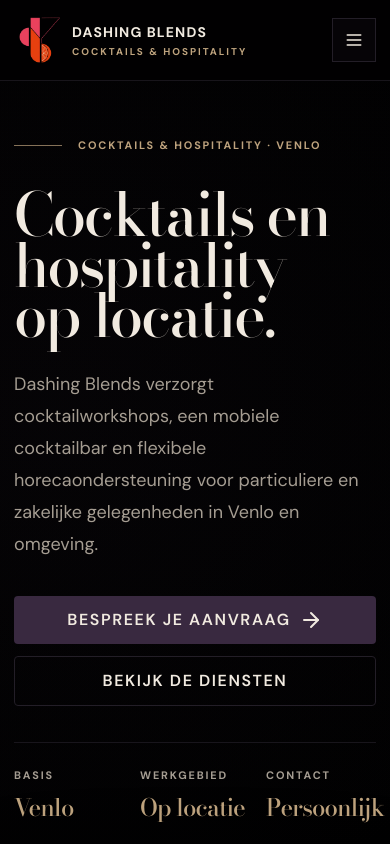
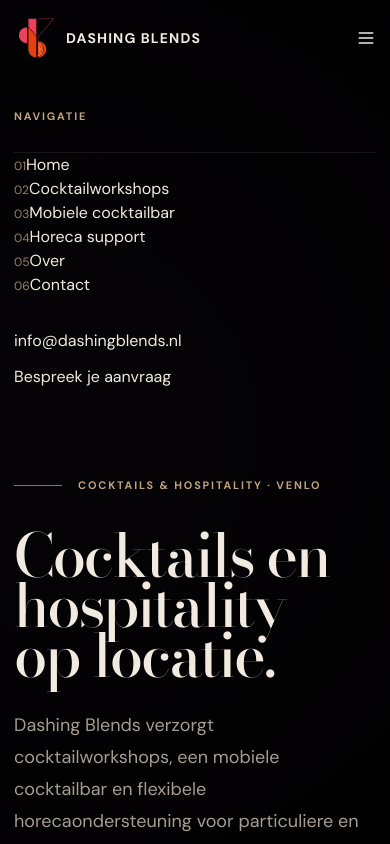
Before and after one commit to VolkerWillems/dashing-blends, a Next.js app: page / in a window 390 px wide. Shown: the top 844 px of the page. Built offline with nearby package versions, Linux system fonts and the light colour scheme.

Commit message:
Build responsive premium navigation with mobile toggle

```diff
--- a/components/site-header.tsx
+++ b/components/site-header.tsx
@@ -1,8 +1,10 @@
+"use client";
+
 import Image from "next/image";
 import Link from "next/link";
-import { Mail, Menu } from "lucide-react";
-
-import { Button } from "@/components/ui/button";
+import { Mail, Menu, X } from "lucide-react";
+import { usePathname } from "next/navigation";
+import { useEffect, useState } from "react";
 
 const navigation = [
   { label: "Home", href: "/" },
@@ -14,51 +16,102 @@ const navigation = [
 ];
 
 export function SiteHeader() {
+  const pathname = usePathname();
+  const [open, setOpen] = useState(false);
+
+  useEffect(() => {
+    setOpen(false);
+  }, [pathname]);
+
+  useEffect(() => {
+    document.body.style.overflow = open ? "hidden" : "";
+    return () => {
+      document.body.style.overflow = "";
+    };
+  }, [open]);
+
   return (
-    <header className="sticky top-0 z-50 border-b border-border/70 bg-background/88 backdrop-blur-xl">
-      <div className="section-shell flex min-h-20 items-center justify-between gap-6">
-        <Link href="/" className="flex items-center gap-3" aria-label="Dashing Blends home">
-          <Image src="/logodashingblends.webp" width={46} height={46} alt="Dashing Blends" priority />
-          <div className="leading-tight">
-            <p className="text-sm font-black uppercase tracking-[0.08em]">Dashing Blends</p>
-            <p className="mt-1 text-[0.62rem] font-bold uppercase tracking-[0.2em] text-secondary">
+    <header className="site-header sticky top-0 z-50">
+      <div className="section-shell flex h-[76px] items-center justify-between gap-5 lg:h-[88px]">
+        <Link href="/" className="group flex min-w-0 items-center gap-3" aria-label="Dashing Blends home">
+          <Image
+            src="/logodashingblends.webp"
+            width={48}
+            height={48}
+            alt="Dashing Blends"
+            priority
+            className="size-10 shrink-0 object-contain sm:size-12"
+          />
+          <div className="min-w-0 leading-tight">
+            <p className="truncate text-sm font-bold uppercase tracking-[0.08em] sm:text-base">Dashing Blends</p>
+            <p className="mt-1 hidden text-[0.61rem] font-semibold uppercase tracking-[0.19em] text-secondary/90 sm:block">
               Cocktails & hospitality
             </p>
           </div>
         </Link>
 
-        <nav aria-label="Hoofdnavigatie" className="hidden items-center gap-1 xl:flex">
-          {navigation.map((item) => (
-            <Button key={item.href} asChild variant="ghost" size="sm" className="text-[0.68rem] uppercase tracking-[0.12em]">
-              <Link href={item.href}>{item.label}</Link>
-            </Button>
-          ))}
-        </nav>
-
-        <Button asChild className="hidden uppercase tracking-[0.1em] sm:inline-flex">
-          <Link href="/contact">
-            <Mail data-icon="inline-start" />
-            Aanvragen
-          </Link>
-        </Button>
-
-        <details className="group relative xl:hidden">
-          <summary className="flex size-11 cursor-pointer list-none items-center justify-center border border-border bg-card text-foreground transition hover:border-secondary/50 [&::-webkit-details-marker]:hidden">
-            <Menu className="size-5" aria-hidden />
-            <span className="sr-only">Open navigatie</span>
-          </summary>
-          <nav className="absolute right-0 top-14 w-72 border border-border bg-card/98 p-3 shadow-2xl backdrop-blur-xl" aria-label="Mobiele navigatie">
-            {navigation.map((item) => (
+        <nav aria-label="Hoofdnavigatie" className="hidden items-center gap-7 xl:flex">
+          {navigation.map((item) => {
+            const active = item.href === "/" ? pathname === "/" : pathname.startsWith(item.href);
+            return (
               <Link
                 key={item.href}
                 href={item.href}
-                className="block border-b border-border/70 px-4 py-3 text-xs font-semibold uppercase tracking-[0.12em] text-muted-foreground transition last:border-0 hover:bg-muted/60 hover:text-foreground"
+                className={`nav-link ${active ? "nav-link-active" : ""}`}
               >
                 {item.label}
               </Link>
+            );
+          })}
+        </nav>
+
+        <div className="flex items-center gap-2 sm:gap-3">
+          <Link href="/contact" className="header-cta hidden sm:inline-flex">
+            <Mail className="size-4" aria-hidden />
+            Aanvraag
+          </Link>
+          <button
+            type="button"
+            className="menu-toggle xl:hidden"
+            aria-expanded={open}
+            aria-controls="mobile-navigation"
+            aria-label={open ? "Sluit navigatie" : "Open navigatie"}
+            onClick={() => setOpen((current) => !current)}
+          >
+            {open ? <X className="size-5" /> : <Menu className="size-5" />}
+          </button>
+        </div>
+      </div>
+
+      <div
+        id="mobile-navigation"
+        className={`mobile-nav ${open ? "mobile-nav-open" : ""}`}
+        aria-hidden={!open}
+      >
+        <div className="section-shell flex h-full flex-col py-8 sm:py-10">
+          <p className="eyebrow-copy text-secondary">Navigatie</p>
+          <nav className="mt-7 flex flex-col border-t border-border/70" aria-label="Mobiele navigatie">
+            {navigation.map((item, index) => (
+              <Link
+                key={item.href}
+                href={item.href}
+                className="mobile-nav-link"
+                tabIndex={open ? 0 : -1}
+              >
+                <span className="text-xs text-secondary/80">0{index + 1}</span>
+                <span>{item.label}</span>
+              </Link>
             ))}
           </nav>
-        </details>
+          <div className="mt-auto grid gap-3 pt-8 sm:grid-cols-2">
+            <a href="mailto:info@dashingblends.nl" className="mobile-contact-link" tabIndex={open ? 0 : -1}>
+              info@dashingblends.nl
+            </a>
+            <Link href="/contact" className="header-cta justify-center" tabIndex={open ? 0 : -1}>
+              Bespreek je aanvraag
+            </Link>
+          </div>
+        </div>
       </div>
     </header>
   );
```
